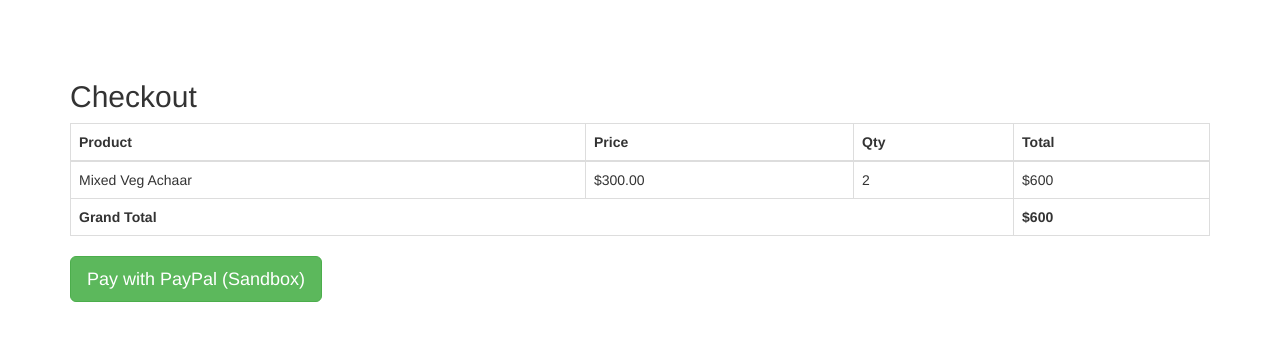
After one commit to sumanatamang/Ecommerce-Website, a PHP site: page /checkout.php in a window 1280 px wide. The commit adds this page. Shown: the top 341 px of the page. Run offline with PHP 8.4, Linux system fonts and the light colour scheme; a user stored in the database is signed in; data comes from the database, SQL or seed files in the repository.

Commit message:
added checkout page and integrated payment option

```diff
--- /dev/null
+++ b/checkout.php
@@ -0,0 +1,74 @@
+<?php
+session_start();
+if (!isset($_SESSION["uid"])) {
+    header("location:index.php");
+    exit();
+}
+include_once("db.php");
+
+// Get logged in user
+$user_id = $_SESSION["uid"];
+
+// Fetch pending orders (or cart items)
+$sql = "
+    SELECT o.order_id, o.qty, o.p_status,
+           p.product_title, p.product_price
+    FROM orders o
+    JOIN products p ON o.product_id = p.product_id
+    WHERE o.user_id = '$user_id' AND o.p_status='Pending'
+";
+$query = mysqli_query($con, $sql);
+
+$total = 0;
+$items = [];
+while ($row = mysqli_fetch_assoc($query)) {
+    $items[] = $row;
+    $total += $row['qty'] * $row['product_price'];
+}
+?>
+<!DOCTYPE html>
+<html>
+
+<head>
+    <meta charset="UTF-8">
+    <title>Checkout</title>
+    <link rel="stylesheet" href="css/bootstrap.min.css" />
+</head>
+
+<body>
+    <div class="container" style="margin-top:60px;">
+        <h2>Checkout</h2>
+        <table class="table table-bordered">
+            <thead>
+                <tr>
+                    <th>Product</th>
+                    <th>Price</th>
+                    <th>Qty</th>
+                    <th>Total</th>
+                </tr>
+            </thead>
+            <tbody>
+                <?php foreach ($items as $item): ?>
+                    <tr>
+                        <td><?= $item['product_title']; ?></td>
+                        <td>$<?= $item['product_price']; ?></td>
+                        <td><?= $item['qty']; ?></td>
+                        <td>$<?= $item['qty'] * $item['product_price']; ?></td>
+                    </tr>
+                <?php endforeach; ?>
+                <tr>
+                    <td colspan="3"><strong>Grand Total</strong></td>
+                    <td><strong>$<?= $total; ?></strong></td>
+                </tr>
+            </tbody>
+        </table>
+
+        <!-- PayPal Sandbox Button -->
+        <form action="payment_success.php" method="post">
+            <input type="hidden" name="amount" value="<?= $total; ?>">
+            <button type="submit" class="btn btn-success btn-lg">Pay with PayPal (Sandbox)</button>
+        </form>
+    </div>
+</body>
+
+</html>
--- a/profile.php
+++ b/profile.php
@@ -165,7 +165,7 @@ if ($con->connect_error) {
                 </form>
 
                 <ul class="nav navbar-nav navbar-right">
-                    <!-- ✅ Single Cart Link -->
+                    <!-- Single Cart Link -->
                     <li>
                         <a href="cart.php">
                             <span class="glyphicon glyphicon-shopping-cart"></span> Cart
```
Also changed, not shown: index.php (+6 -3 lines), payment_success.php (+23 -14 lines), cancel.php (deleted), cart_process.php (deleted).
